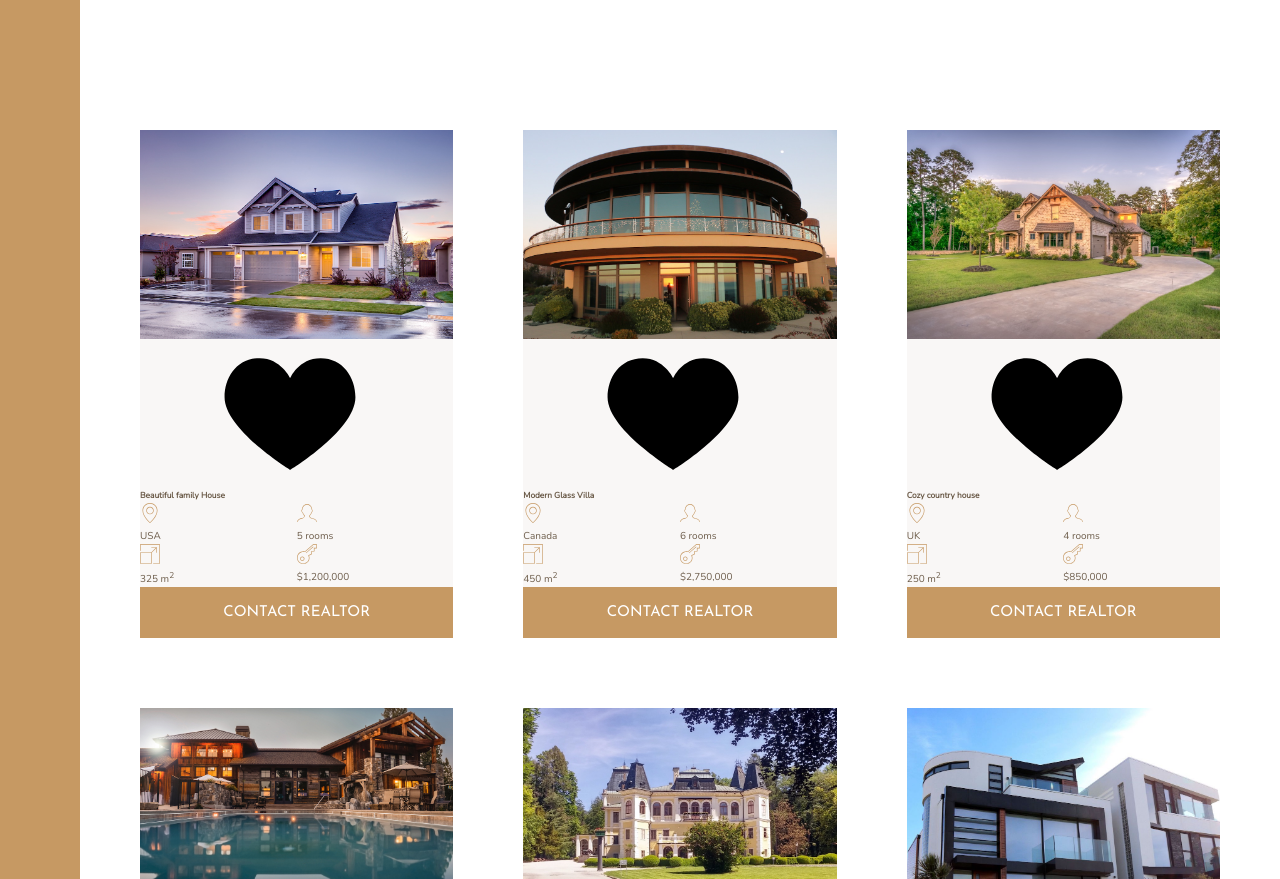
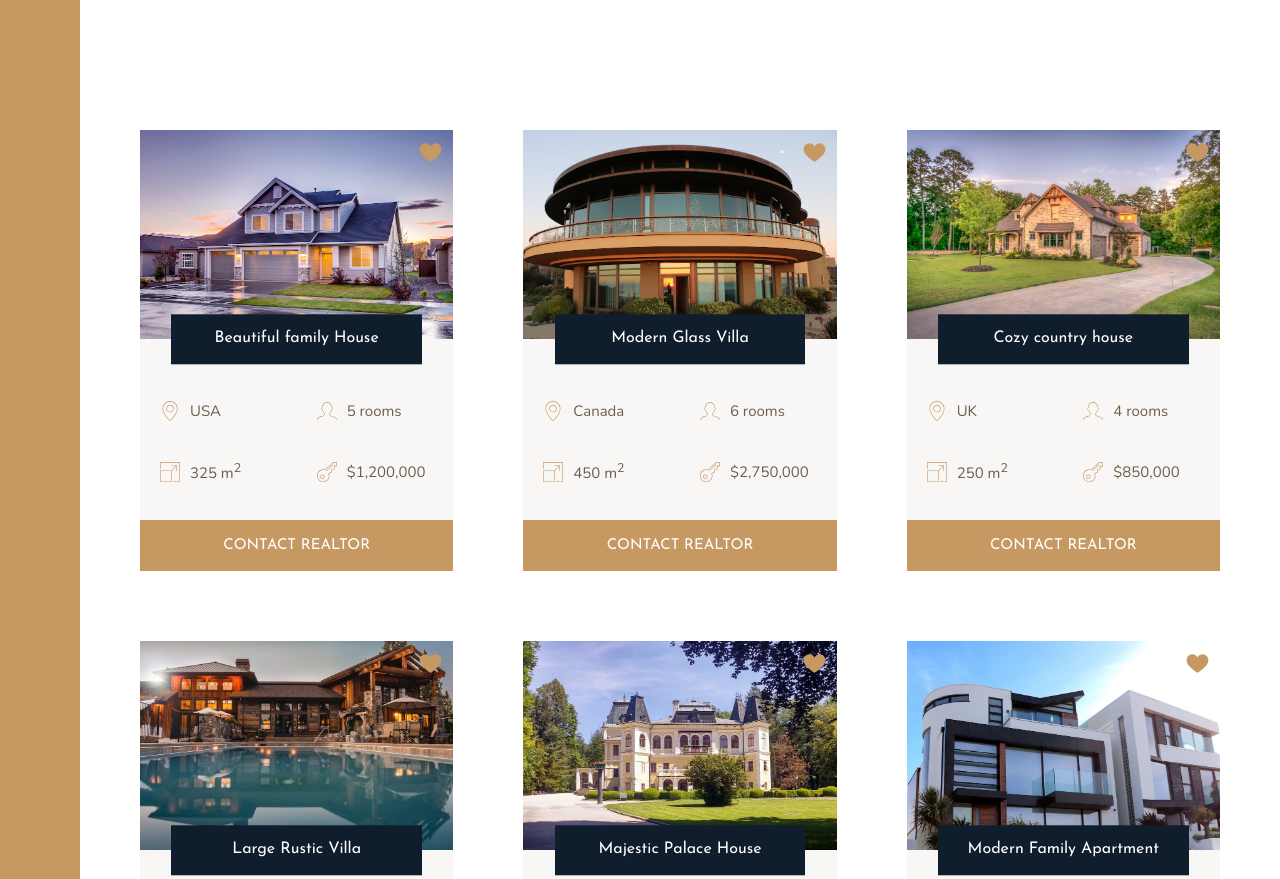
Before and after one commit to misraelson/nexter-flexbox, a website: page index.html in a window 1280 px wide. Shown: the part 1840-2719 px from the top of the page. Drawn offline with nearby package versions, Linux system fonts and the light colour scheme.

Commit message:
Homes section mix css grid with flex and section complete

```diff
--- a/sass/_homes.scss
+++ b/sass/_homes.scss
@@ -12,20 +12,50 @@
 
   display: grid;
   grid-template-columns: repeat(2, 1fr);
-
-
+  grid-row-gap: 3.5rem;
 
   &__img {
     width: 100%;
+
+    grid-row: 1 / 2;
     grid-column: 1 / -1;
+    z-index: 1;
   }
 
   &__like {
+    width: 2.5rem;
+    height: 2.5rem;
+    fill: $color-primary;
 
+    grid-row: 1 / 2;
+    grid-column: 2 / 3;
+    justify-self: end;
+    margin: 1rem;
+    z-index: 2;
   }
 
   &__name {
     grid-column: 1 / -1;
+    grid-row: 1 / 2;
+    z-index: 3;
+    align-self: end;
+    justify-self: center;
+
+
+    width: 80%;
+    font-family: $font-display;
+    font-size: 1.6rem;
+    text-align: center;
+    padding: 1.25rem;
+    background-color: $color-secondary;
+    color: #fff;
+    font-weight: 400;
+    transform: translateY(50%);
+  }
+
+  &__location,
+  &__rooms {
+    margin-top: 2.5rem;
   }
 
   &__location,
@@ -33,14 +63,16 @@
   &__area,
   &__price {
 
+    font-size: 1.5rem;
+    margin-left: 2rem;
+    display: flex;
+    align-items: center;
+
     svg {
       fill: $color-primary;
       height: 2rem;
       width: 2rem;
-    }
-
-    p {
-
+      margin-right: 1rem;
     }
   }
 
```
Also changed, not shown: css/style.css.
